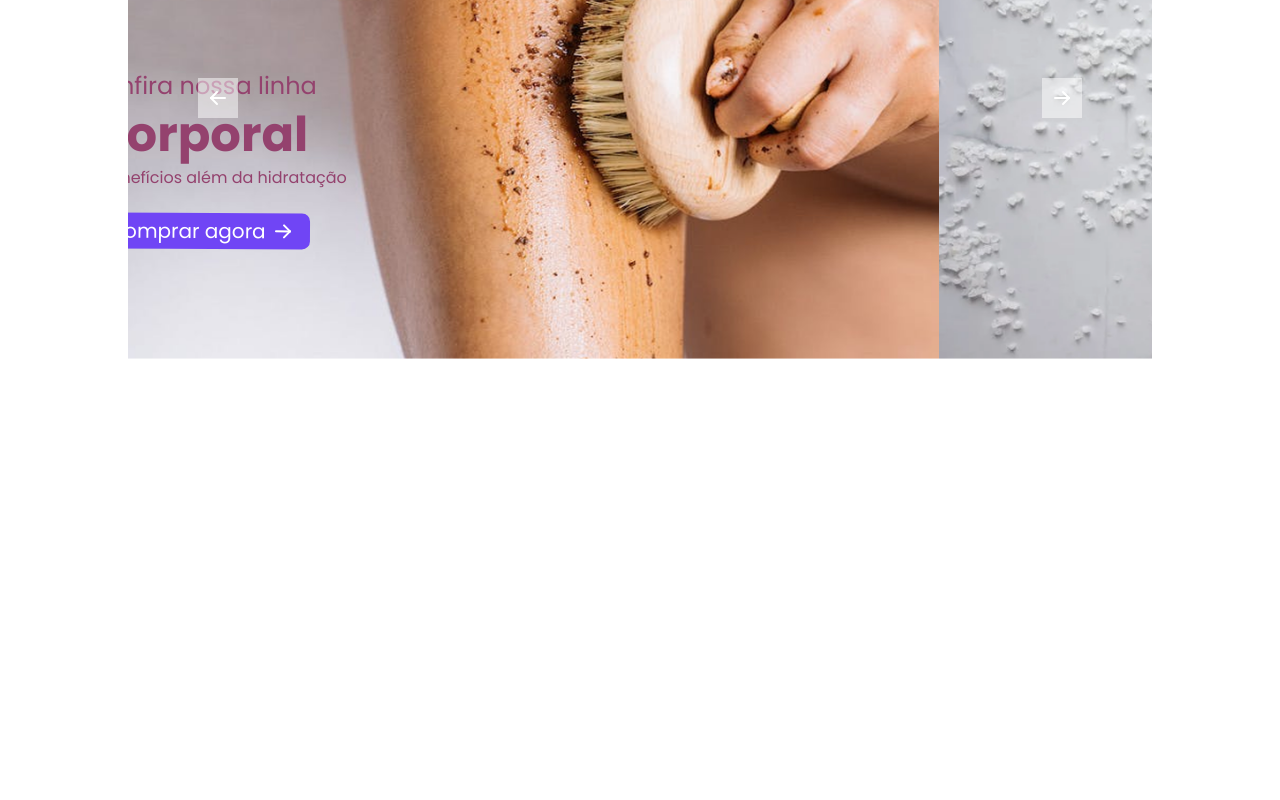
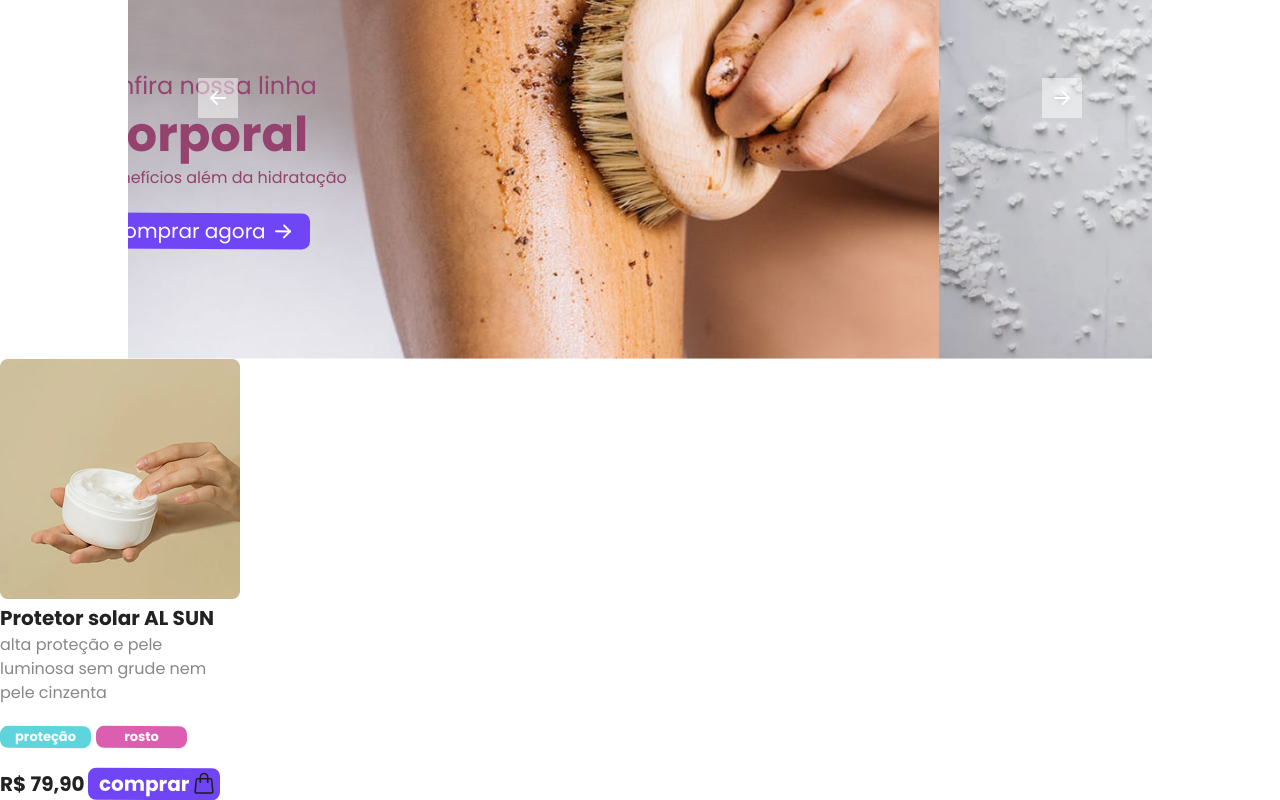
Before and after one commit to rfcnop/el-skin-webapp, a React (Create React App) app: page / in a window 1280 px wide. Shown: the part 278-1078 px from the top of the page. Before the commit the page ends 800 px from the top, so only its background shows below. Built offline with nearby package versions, Linux system fonts and the light colour scheme; a web font is replaced by a local one.

Commit message:
Card de Produto

```diff
--- /dev/null
+++ b/src/componentes/ProductCard.css
@@ -0,0 +1,77 @@
+.div_card {
+    width: 220px;
+}
+
+.img_produto {
+    cursor: pointer;
+}
+
+.div_nome {
+    font-size: 20px;
+    line-height: 30px;
+
+    color: #222222;
+    cursor: pointer;
+}
+
+.div_descricao {
+    font-size: 16px;
+    line-height: 24px;
+
+    color: #878787;
+}
+
+.tag_produto {
+    width: 91px;
+    border: none;
+    margin-right: 5px;
+
+    font-size: 13px;
+    line-height: 20px;
+    text-align: center;
+    text-transform: lowercase;
+
+    border-radius: 8px;
+
+    color: #FFFFFF;
+
+    transform: rotate(0.25deg);
+}
+
+.div_preco_comprar {
+    display: flex;
+    justify-content: space-between;
+    align-items: center;
+    min-width: 215px;
+}
+
+.preco_produto {
+    font-size: 20px;
+    line-height: 30px;
+
+    color: #222222;
+}
+
+.botao_comprar {
+    display: flex;
+    font-size: 20px;
+    line-height: 30px;
+    border: none;
+    text-transform: lowercase;
+
+    color: #FFFFFF;
+    background-color: #7045F5;
+    border-radius: 8px;
+    transform: rotate(0.25deg);
+    cursor: pointer;
+}
+
+#div_comprar {
+    padding-left: 5px;
+    padding-right: 5px;
+}
+
+#sacola {
+    margin-top: 3px;
+    float: right;
+}
--- /dev/null
+++ b/src/componentes/ProductCard.tsx
@@ -0,0 +1,34 @@
+import './ProductCard.css';
+import Product from '../types/Product';
+import sacola from '../assets/sacola.svg';
+
+export default function ProductCard(product: Product) {
+  return (
+    <div className='div_card'>
+      <img className='img_produto' src={product.src} alt={`imagem de ${product.name}`} />
+      <div className='fonte_negrito div_nome'>{product.name}</div>
+      <div className='fonte_normal div_descricao'>{product.description}</div>
+      <br />
+      <div className='div_produto'>
+        {
+          [
+            product.tags.map((tag, index) => {
+              return <button style={{ backgroundColor: tag.color }} className='fonte_negrito tag_produto' key={index}>{tag.text}</button>;
+            })
+          ]
+        }
+      </div>
+      <br />
+      <div className='div_preco_comprar'>
+        <div className='fonte_negrito preco_produto'>R$ {product.price.toFixed(2).replace('.', ',')}</div>
+        <button className='fonte_negrito botao_comprar'>
+          <div id='div_comprar'>
+            Comprar
+          </div>
+          <div>
+            <img id='sacola' src={sacola} alt={'Botão Comprar'} />
+          </div>
+        </button>
+      </div>
+    </div>);
+}
--- /dev/null
+++ b/src/data/products.json
@@ -0,0 +1,130 @@
+[
+    {
+        "src": "/assets/creme.png",
+        "name": "Protetor solar AL SUN",
+        "description": "alta proteção e pele luminosa sem grude nem pele cinzenta",
+        "price": 79.90,
+        "tags": [
+            {
+                "text": "proteção",
+                "color": "#5ED4DC"
+            },
+            {
+                "text": "rosto",
+                "color": "#DC5EB1"
+            }
+        ]
+    },
+    {
+        "src": "/assets/creme.png",
+        "name": "Protetor solar AL SUN",
+        "description": "alta proteção e pele luminosa sem grude nem pele cinzenta",
+        "price": 79.90,
+        "tags": [
+            {
+                "text": "proteção",
+                "color": "#5ED4DC"
+            },
+            {
+                "text": "rosto",
+                "color": "#DC5EB1"
+            }
+        ]
+    },
+    {
+        "src": "/assets/creme.png",
+        "name": "Protetor solar AL SUN",
+        "description": "alta proteção e pele luminosa sem grude nem pele cinzenta",
+        "price": 79.90,
+        "tags": [
+            {
+                "text": "proteção",
+                "color": "#5ED4DC"
+            },
+            {
+                "text": "rosto",
+                "color": "#DC5EB1"
+            }
+        ]
+    },
+    {
+        "src": "/assets/creme.png",
+        "name": "Protetor solar AL SUN",
+        "description": "alta proteção e pele luminosa sem grude nem pele cinzenta",
+        "price": 79.90,
+        "tags": [
+            {
+                "text": "proteção",
+                "color": "#5ED4DC"
+            },
+            {
+                "text": "rosto",
+                "color": "#DC5EB1"
+            }
+        ]
+    },
+    {
+        "src": "/assets/creme.png",
+        "name": "Protetor solar AL SUN",
+        "description": "alta proteção e pele luminosa sem grude nem pele cinzenta",
+        "price": 79.90,
+        "tags": [
+            {
+                "text": "proteção",
+                "color": "#5ED4DC"
+            },
+            {
+                "text": "rosto",
+                "color": "#DC5EB1"
+            }
+        ]
+    },
+    {
+        "src": "/assets/creme.png",
+        "name": "Protetor solar AL SUN",
+        "description": "alta proteção e pele luminosa sem grude nem pele cinzenta",
+        "price": 79.90,
+        "tags": [
+            {
+                "text": "proteção",
+                "color": "#5ED4DC"
+            },
+            {
+                "text": "rosto",
+                "color": "#DC5EB1"
+            }
+        ]
+    },
+    {
+        "src": "/assets/creme.png",
+        "name": "Protetor solar AL SUN",
+        "description": "alta proteção e pele luminosa sem grude nem pele cinzenta",
+        "price": 79.90,
+        "tags": [
+            {
+                "text": "proteção",
+                "color": "#5ED4DC"
+            },
+            {
+                "text": "rosto",
+                "color": "#DC5EB1"
+            }
+        ]
+    },
+    {
+        "src": "/assets/creme.png",
+        "name": "Protetor solar AL SUN",
+        "description": "alta proteção e pele luminosa sem grude nem pele cinzenta",
+        "price": 79.90,
+        "tags": [
+            {
+                "text": "proteção",
+                "color": "#5ED4DC"
+            },
+            {
+                "text": "rosto",
+                "color": "#DC5EB1"
+            }
+        ]
+    }
+]
--- a/src/pages/Home.tsx
+++ b/src/pages/Home.tsx
@@ -1,9 +1,12 @@
 import Carousel from '../componentes/Carousel';
+import ProductCard from '../componentes/ProductCard';
+import products from '../data/products.json';
 
 export default function Home() {
   return (
     <main>
       <Carousel />
+      <ProductCard {...products[0]} />
     </main>
   );
 }
--- /dev/null
+++ b/src/types/Product.tsx
@@ -0,0 +1,5 @@
+import products from '../data/products.json';
+
+type Product = typeof products[0];
+
+export default Product;
```
Also changed, not shown: public/assets/creme.png (added).
